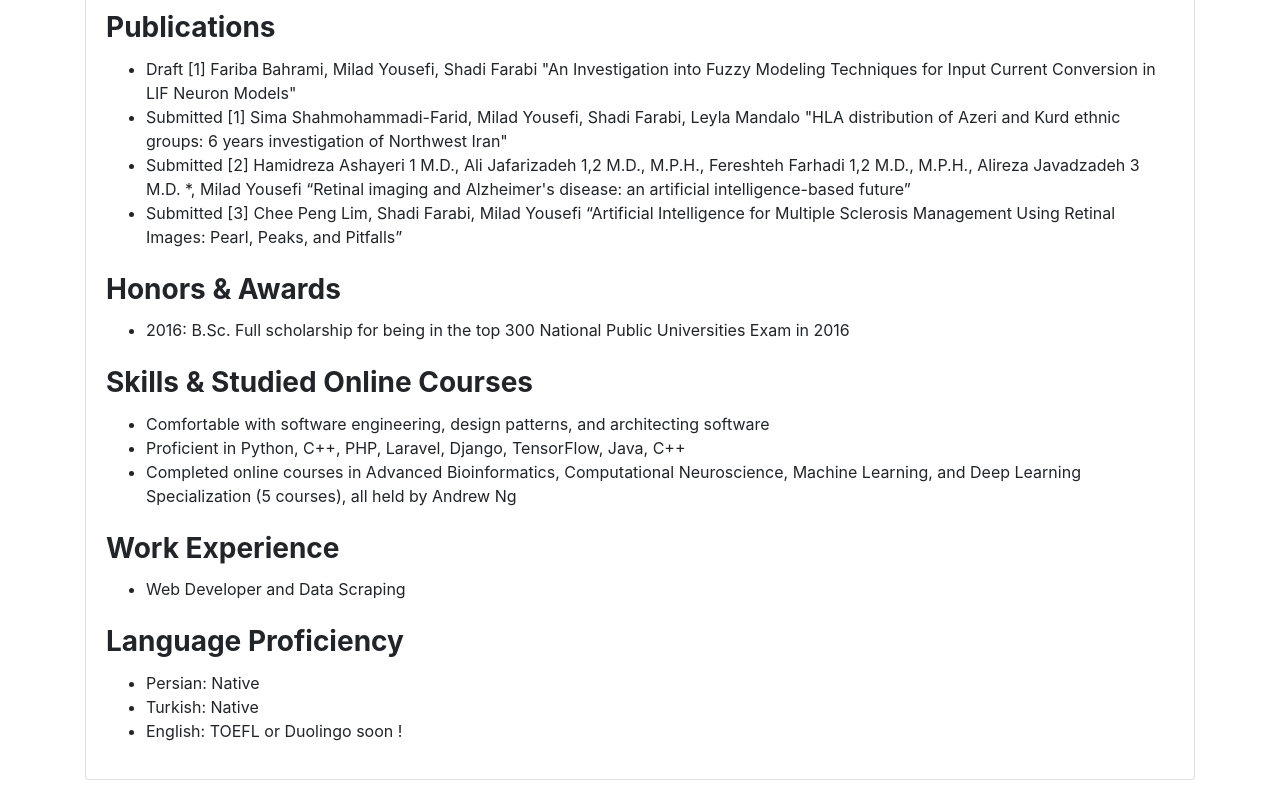
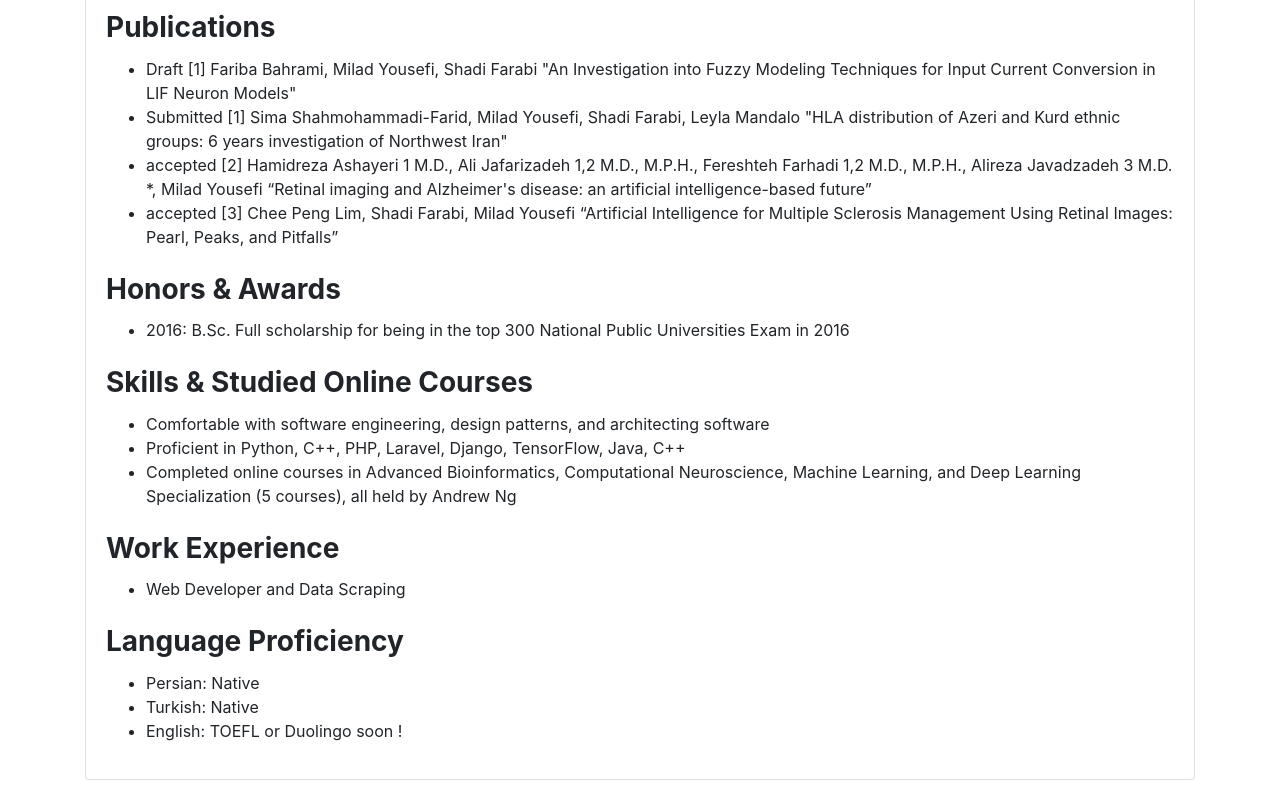
Before and after one commit to miladyousefi/miladyousefi.github.io, a plain HTML site: page index.html in a window 1280 px wide. Shown: the part 1806-2606 px from the top of the page. Drawn offline with nearby package versions, Linux system fonts and the light colour scheme.

```diff
--- a/index.html
+++ b/index.html
@@ -127,8 +127,8 @@
                         <ul>
                             <li>Draft [1] Fariba Bahrami, Milad Yousefi, Shadi Farabi "An Investigation into Fuzzy Modeling Techniques for Input Current Conversion in LIF Neuron Models"</li>
                             <li>Submitted [1] Sima Shahmohammadi-Farid, Milad Yousefi, Shadi Farabi, Leyla Mandalo "HLA distribution of Azeri and Kurd ethnic groups: 6 years investigation of Northwest Iran"</li>
-                            <li>Submitted [2] Hamidreza Ashayeri 1 M.D., Ali Jafarizadeh 1,2 M.D., M.P.H., Fereshteh Farhadi 1,2 M.D., M.P.H., Alireza Javadzadeh 3 M.D. *, Milad Yousefi “Retinal imaging and Alzheimer's disease: an artificial intelligence-based future”</li>
-                            <li>Submitted [3] Chee Peng Lim, Shadi Farabi, Milad Yousefi “Artificial Intelligence for Multiple Sclerosis Management Using Retinal Images: Pearl, Peaks, and Pitfalls”</li>
+                            <li>accepted [2] Hamidreza Ashayeri 1 M.D., Ali Jafarizadeh 1,2 M.D., M.P.H., Fereshteh Farhadi 1,2 M.D., M.P.H., Alireza Javadzadeh 3 M.D. *, Milad Yousefi “Retinal imaging and Alzheimer's disease: an artificial intelligence-based future”</li>
+                            <li>accepted [3] Chee Peng Lim, Shadi Farabi, Milad Yousefi “Artificial Intelligence for Multiple Sclerosis Management Using Retinal Images: Pearl, Peaks, and Pitfalls”</li>
                         </ul>
 
                         <h3 class="card-title mt-4">Honors & Awards</h3>
```
